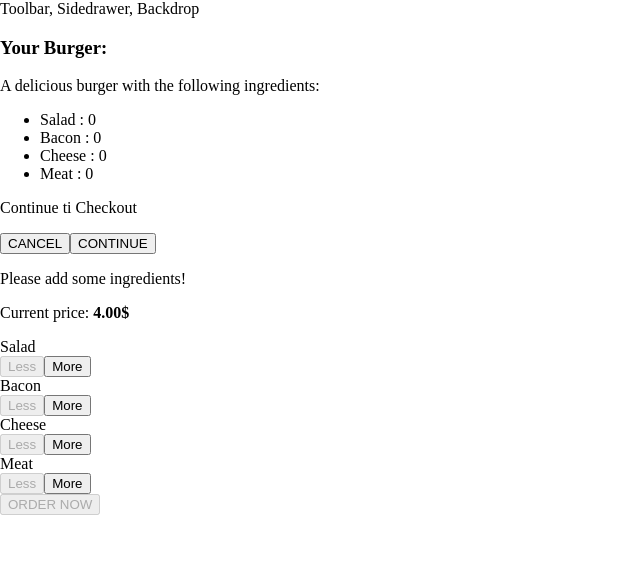
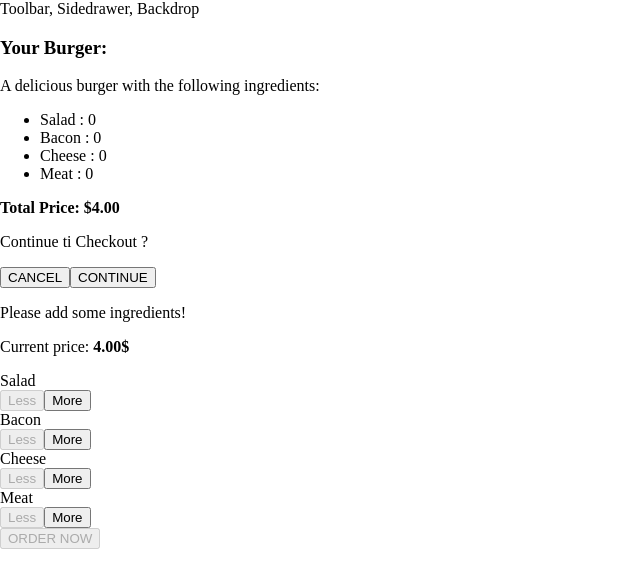
Before and after one commit to emrexhepi/ReactJS-Burger-Builder, a React app: page / in a window 1280 px wide. Shown: the top 588 px of the page, without its empty margins (0-640 px from the left). Built offline with nearby package versions, Linux system fonts and the light colour scheme.

Commit message:
added price to OrderSummary

```diff
--- a/src/components/Burger/OrderSummary/OrderSummary.js
+++ b/src/components/Burger/OrderSummary/OrderSummary.js
@@ -21,7 +21,8 @@
             <ul>
                 {ingredientsSummary}
             </ul>
-            <p> Continue ti Checkout </p>
+            <p><strong>Total Price: ${Number(props.price).toFixed(2)}</strong></p>
+            <p> Continue ti Checkout ?</p>
             <Button clicked={props.cancelOrder} btnType="Danger">CANCEL</Button>
             <Button clicked={props.continueOrder} btnType="Success">CONTINUE</Button>
         </Aux>
--- a/src/containers/BurgerBuilder/BurgerBuilder.js
+++ b/src/containers/BurgerBuilder/BurgerBuilder.js
@@ -133,7 +133,8 @@
                     <OrderSummary
                         ingredients={this.state.ingredients}
                         cancelOrder={this.orderCancelHandler}
-                        continueOrder={this.orderContinureHandler}/>
+                        continueOrder={this.orderContinureHandler}
+                        price={this.state.totalPrice}/>
                 </Modal>
                 <Burger ingredients={this.state.ingredients} />
                 <BuildControls
```
